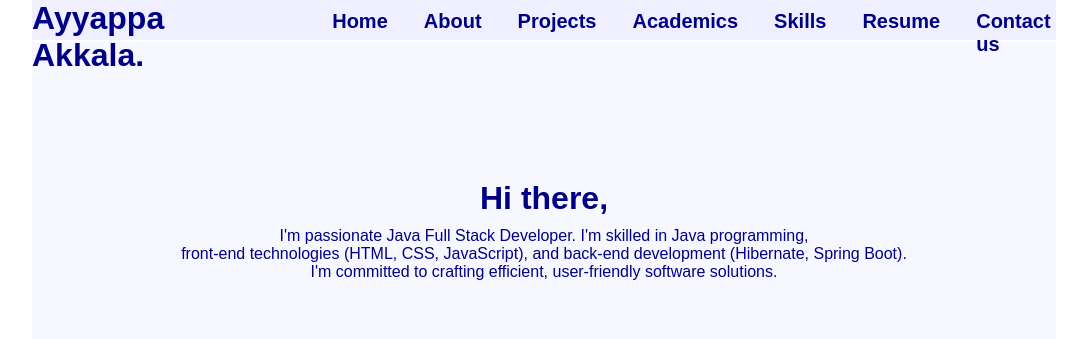
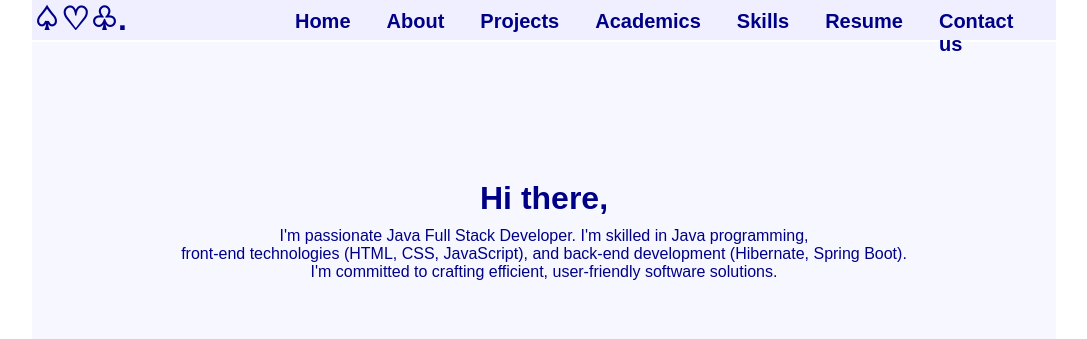
Before and after one commit to Ayyappanakkala/Personal_Portfolio, a plain HTML site: page index.html in a window 1280 px wide. Shown: the top 339 px of the page, without its empty margins (96-1183 px from the left). Drawn offline with Linux system fonts and the light colour scheme.

Commit message:
Update index.html

```diff
--- a/index.html
+++ b/index.html
@@ -23,7 +23,7 @@
     <div class="container" id="home">
       <header>
         <div class="branding">
-          <h1>Ayyappa Akkala.</h1>
+          <h1>♤♡♧.</h1>
           <nav>
             <ul class="main-menu">
               <li class="menu"><a href="#Home">Home</a></li>
```
